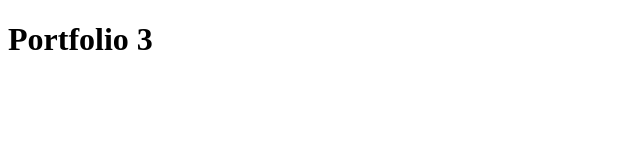
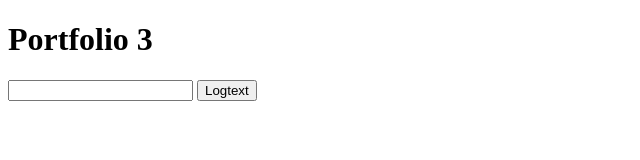
Before and after one commit to Bongomash/portfolio-3, a plain HTML site: page index.html in a window 1280 px wide. Shown: the whole page, without its empty margins (0-640 px from the left). Drawn offline with Linux system fonts and the light colour scheme.

Commit message:
fixed linking

```diff
--- a/index.html
+++ b/index.html
@@ -6,7 +6,8 @@
 </head>
 <body>
 <h1>Portfolio 3</h1>
-
-<script scr="main.js"></script>
+<input type="text">
+<button> Logtext </button>
+<script src="main.js"></script>
 </body>
 </html>
--- a/main.js
+++ b/main.js
@@ -0,0 +1 @@
+console.log("fordnite")
```
